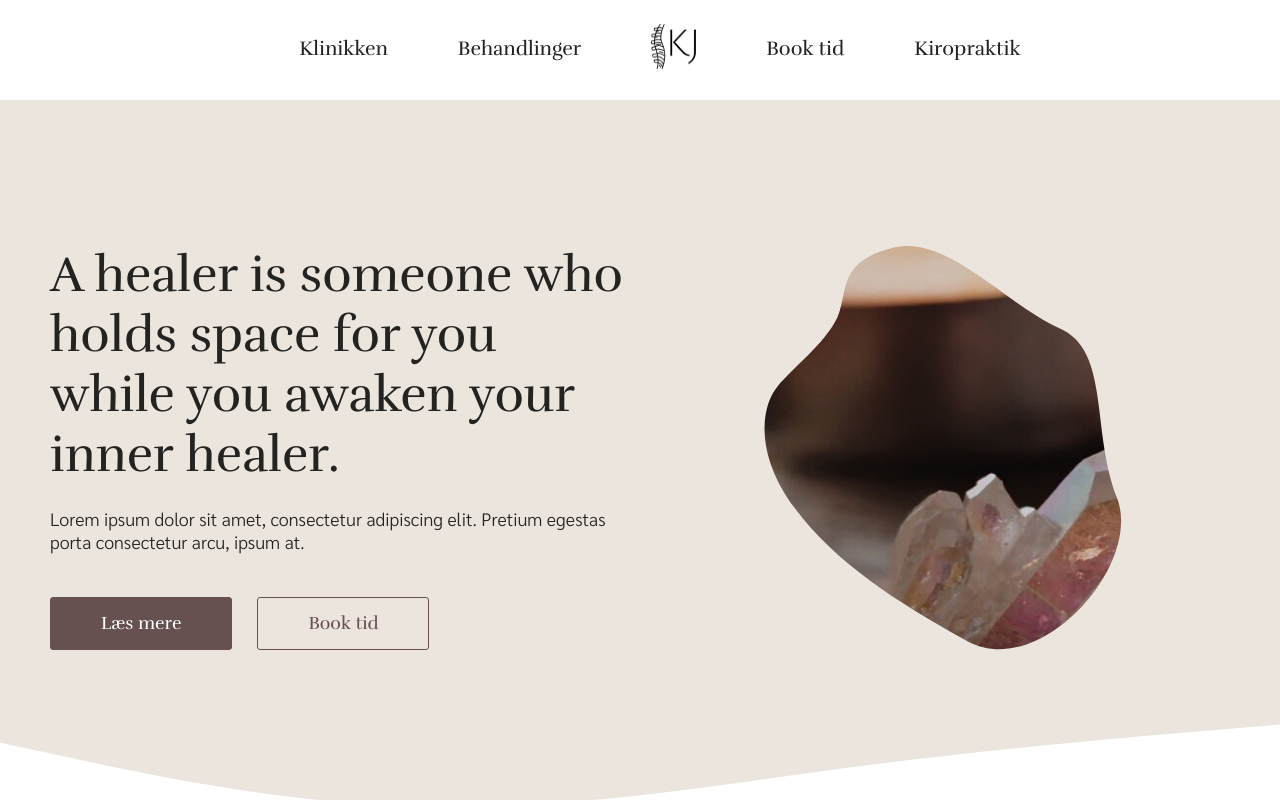
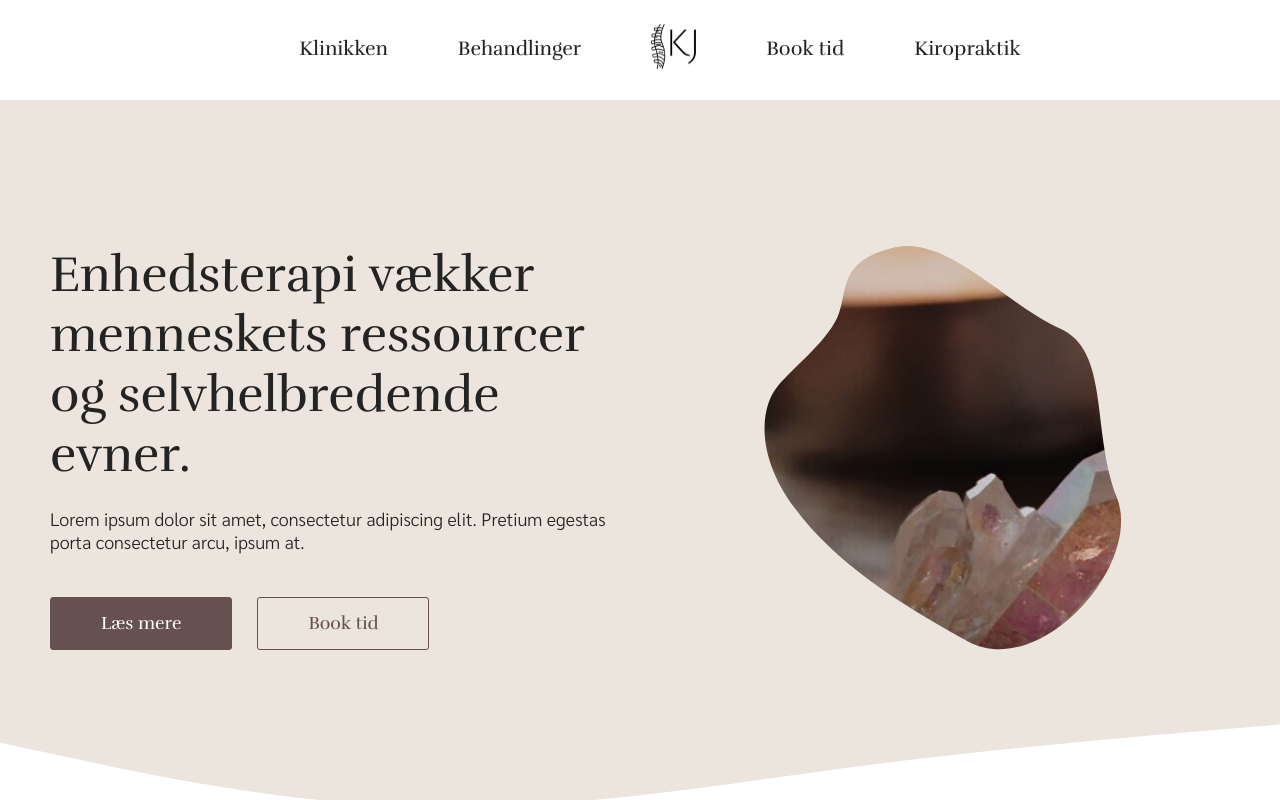
Before and after one commit to ChristofferOakDigital/enhedsterapi, a Next.js app: page / in a window 1280 px wide. Shown: the top 800 px of the page. Built offline with nearby package versions, Linux system fonts and the light colour scheme.

Commit message:
fixing links in hero

```diff
--- a/pages/index.tsx
+++ b/pages/index.tsx
@@ -8,15 +8,15 @@ import Quote from "../components/quote";
 const Home: NextPage = () => {
   const heroContent = {
     title:
-      "A healer is someone who holds space for you while you awaken your inner healer.",
+      "Enhedsterapi vækker menneskets ressourcer og selvhelbredende evner.",
     text: "Lorem ipsum dolor sit amet, consectetur adipiscing elit. Pretium egestas porta consectetur arcu, ipsum at.",
     buttonMore: {
       text: "Læs mere",
-      url: "/treatment",
+      url: "/behandling",
     },
     buttonBook: {
       text: "Book tid",
-      url: "/contact",
+      url: "/kontakt",
     },
     image: {
       src: "/images/krystal.jpg",
```
